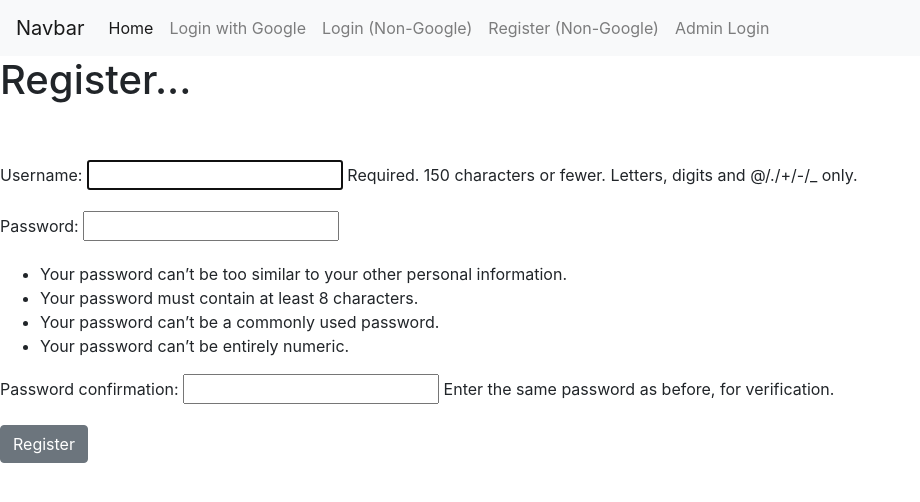
After one commit to harshilpareek0/HP-Django-Project, a Django app: page /register/ in a window 1280 px wide. The commit adds this page. Shown: the top 502 px of the page, without its empty margins (0-920 px from the left). Run offline with Django 3.2, Linux system fonts and the light colour scheme; some libraries are stand-ins or nearby versions.

Commit message:
Added Login,Logout,Register,and admin login to nav

```diff
--- a/eg/templates/base.html
+++ b/eg/templates/base.html
@@ -1,4 +1,5 @@
 <!doctype html>
+{% load socialaccount %}
 <html lang="en">
   <head>
     <!-- Required meta tags -->
@@ -19,15 +20,37 @@
 
   <div class="collapse navbar-collapse" id="navbarSupportedContent">
     <ul class="navbar-nav mr-auto">
+
+        {% if user.is_authenticated%}
         <li class="nav-item active">
             <a class="nav-link" href="/">Home <span class="sr-only">(current)</span></a>
           </li>
         <li class="nav-item">
-        <a class="nav-link" href="/profile">View Profile</a>
-      </li>
-      <li class="nav-item">
             <a class="nav-link" href="/edit_profile">Edit Profile</a>
           </li>
+        <li class = "nav-item">
+            <a class = "nav-link" href="accounts/logout"> Logout </a>
+        </li>
+        <li class = "nav-item">
+            <a class = "nav-link" href="admin"> Admin Login </a>
+        </li>
+        {%else%}
+        <li class="nav-item active">
+            <a class="nav-link" href="/">Home <span class="sr-only">(current)</span></a>
+          </li>
+        <li class = "nav-item">
+            <a class = "nav-link" href="{% provider_login_url 'google' %}">Login with Google</a>
+        </li>
+          <li class = "nav-item">
+            <a class = "nav-link" href="accounts/login"> Login (Non-Google)</a>
+            </li>
+            <li class = "nav-item">
+                <a class = "nav-link" href="/register"> Register (Non-Google)</a>
+            </li>
+            <li class = "nav-item">
+                <a class = "nav-link" href="admin"> Admin Login </a>
+            </li>
+        {%endif%}
   </div>
 </nav>
 {%block content%}
--- /dev/null
+++ b/eg/templates/register.html
@@ -0,0 +1,17 @@
+{%extends 'base.html'%}
+{%block titile %} Non-Google Registration{% endblock %}
+{% block content %}
+
+<h1> Register...</h1>
+<br/><br>
+
+<div class = "form-group">
+    <form method = "POST">
+        {% csrf_token %}
+        {{ form.as_p}}
+        <button class = "btn btn-secondary"> Register</button>
+
+</div>
+
+
+{% endblock %}
--- a/eg/urls.py
+++ b/eg/urls.py
@@ -1,7 +1,7 @@
 from django.urls import include, path
 from django.views.generic import TemplateView
 from . import views
-from .views import UserEditView, PasswordsChangeView
+from .views import UserRegisterView, UserEditView, PasswordsChangeView
 from django.contrib.auth import views as auth_views
 
 
@@ -14,5 +14,6 @@ urlpatterns = [
     path('profile/list', views.ProfileView.as_view(), name='profile'),
     path('edit_profile', UserEditView.as_view(), name = 'edit_profile'),
     #path('password/', auth_views.PasswordChangeView.as_view(template_name='change-password.html'), name = 'change_password')
-    path('password/', PasswordsChangeView.as_view(template_name='change-password.html'), name = 'change_password')
+    path('password/', PasswordsChangeView.as_view(template_name='change-password.html'), name = 'change_password'),
+    path('register/', UserRegisterView.as_view(), name = 'register')
 ]
--- a/eg/views.py
+++ b/eg/views.py
@@ -3,9 +3,9 @@ from .models import Profile
 from django.views import generic
 from django.views.generic.edit import CreateView
 from django.views.generic import TemplateView
-from django.contrib.auth.forms import UserChangeForm, PasswordChangeForm
+from django.contrib.auth.forms import UserCreationForm, UserChangeForm, PasswordChangeForm
 from django.contrib.auth.views import PasswordChangeView
-from django.urls import reverse_lazy
+from django.urls import reverse, reverse_lazy
 from .forms import EditProfileForm
 
 class PasswordsChangeView(PasswordChangeView):
@@ -32,7 +32,7 @@ class ProfileView(generic.ListView):
 class ProfileInputView(CreateView):
     model = Profile
     template_name = 'profile_input.html'
-    fields = ['username','creation_date','age']
+    #fields = ['username','creation_date','age']
 
 class UserEditView(generic.UpdateView):
     form_class = EditProfileForm
@@ -41,3 +41,9 @@ class UserEditView(generic.UpdateView):
 
     def get_object(self):
         return self.request.user
+
+class UserRegisterView(generic.CreateView):
+    form_class = UserCreationForm
+    template_name = 'register.html'
+    def get_success_url(self):
+        return reverse('index')
```
Also changed, not shown: eg/admin.py (+29 -2 lines), eg/models.py (+18 -3 lines), eg/templates/account_creation.html (deleted, +0 -9 lines), eg/templates/login.html (added, +17 -0 lines), eg/migrations/0003_auto_20210330_1519.py (added), eg/migrations/0004_auto_20210330_1526.py (added). Lines whose indentation alone changed are shown as unchanged.
